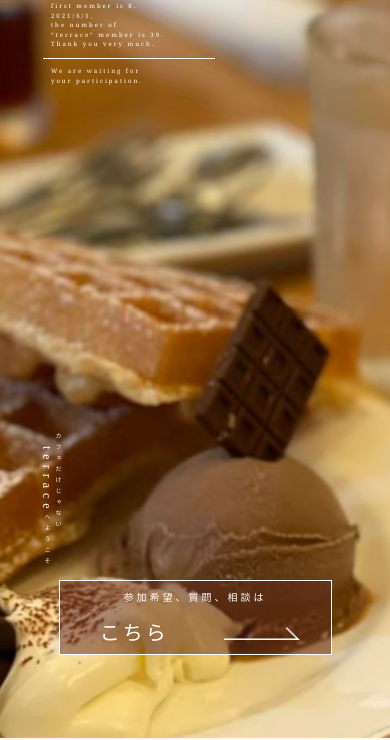
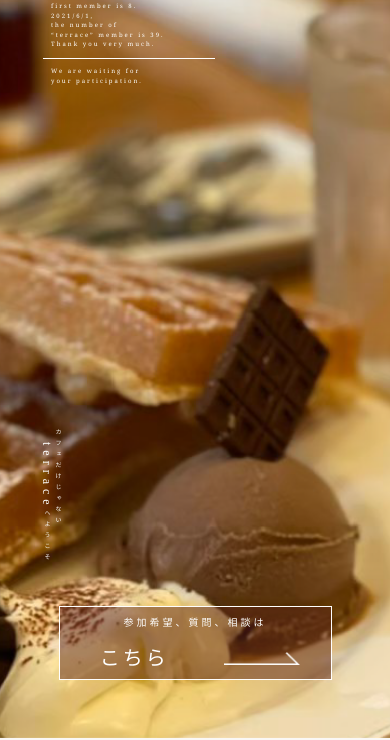
Before and after one commit to Ayape1603/noelle_original, a plain HTML site: page index.html in a window 390 px wide. Shown: the part 105-845 px from the top of the page. Drawn offline with nearby package versions, Linux system fonts and the light colour scheme; a web font is replaced by a local one.

Commit message:
endgit add .git add .git add .git add .git add .git add .

```diff
--- a/style.css
+++ b/style.css
@@ -450,7 +450,7 @@ footer {
 		writing-mode: vertical-rl;
 		font-size: 30%;
 		letter-spacing: 5px;
-		padding-bottom: 8%;
+		padding-bottom: 25%;
 	}
 
 	.rb-box {
@@ -461,7 +461,7 @@ footer {
 		position: absolute;
 		left: 15%;
 		right: 15%;
-		bottom: 10%;
+		bottom: 7%;
 		width: 70%;
 		background-color: rgba(93, 38, 27, .5);
 	}
```
